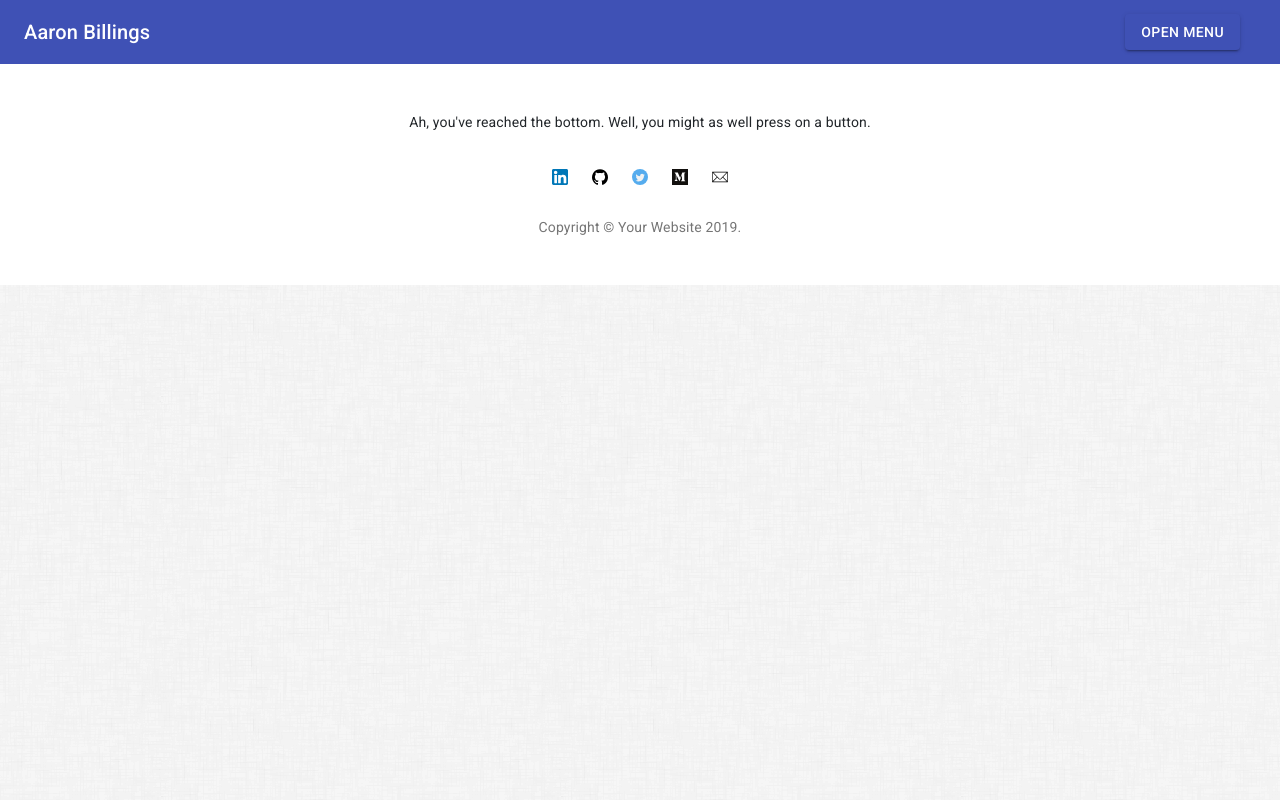
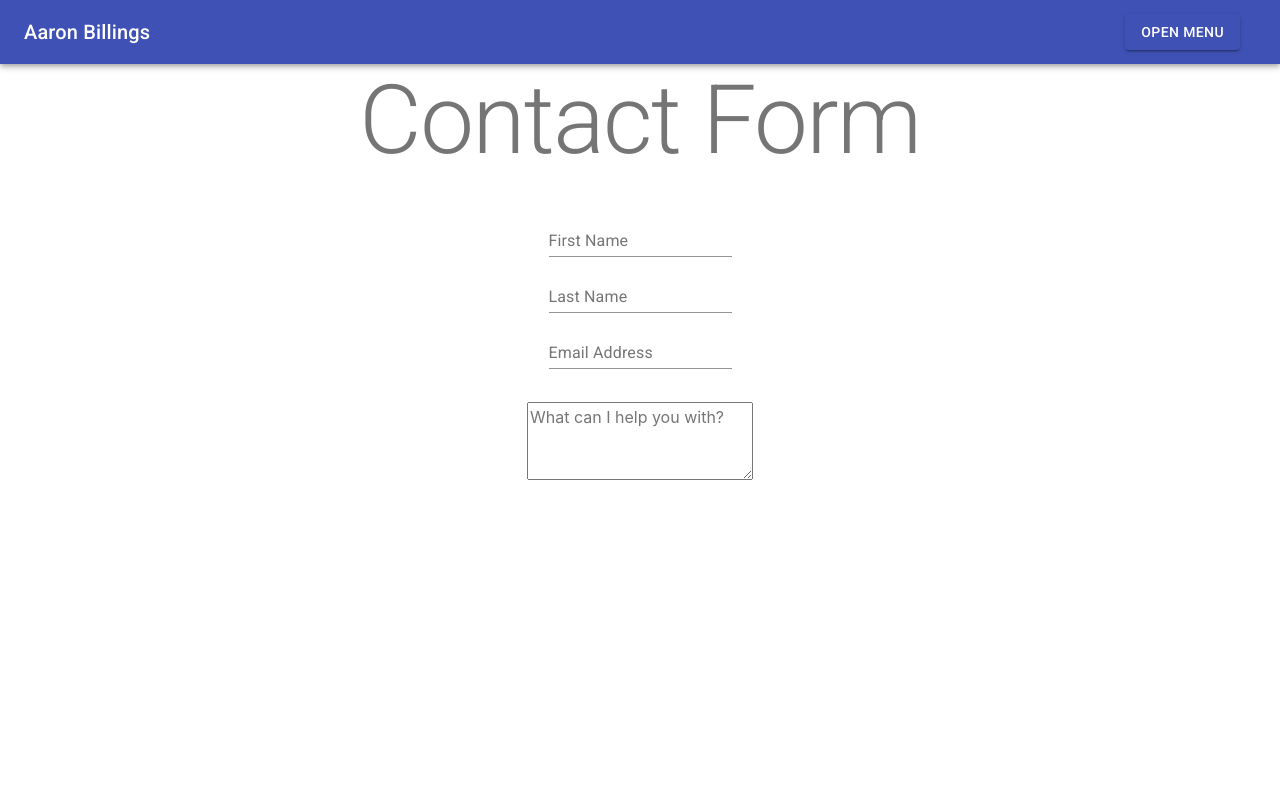
Before and after one commit to asbillings07/react_developer_portfolio, a React (Create React App) app: page /contact in a window 1280 px wide. Shown: the top 800 px of the page. Built offline with nearby package versions, Linux system fonts and the light colour scheme.

Commit message:
created contact form and notfound route and component

```diff
--- a/src/App.js
+++ b/src/App.js
@@ -4,8 +4,9 @@ import { AppNavBar } from './components/Navigation'
 import { Home } from './components/Home'
 import { About } from './components/About'
 import { ProjectDetail } from './components/ProjectDetail'
-import { Projects } from './components/Projects'
 import { Footer } from './components/Footer'
+import { NotFound } from './components/NotFound'
+import { ContactForm } from './components/ContactForm'
 
 function App () {
   return (
@@ -13,9 +14,10 @@ function App () {
       <AppNavBar />
       <Switch>
         <Route exact path='/' component={Home} />
-        <Route path='/about' component={About} />
-        <Route path='/project/:id' component={ProjectDetail} />
-        <Route path='/projects' component={Projects} />
+        <Route exact path='/about' component={About} />
+        <Route exact path='/project/:id' component={ProjectDetail} />
+        <Route exact path='/contact' component={ContactForm} />
+        <Route component={NotFound} />
       </Switch>
       <Footer />
     </Router>
--- a/src/components/About.js
+++ b/src/components/About.js
@@ -1,20 +1,48 @@
 /* eslint-disable react/jsx-no-target-blank */
 import React from 'react'
-import { Card, Container, Col, Row } from 'react-bootstrap'
+import { Container, Col, Row } from 'react-bootstrap'
 import styled from 'styled-components'
 import profilePic from '../images/profile_pic.jpeg'
-import Twitter from '../svgs/twitter.svg'
-import Github from '../svgs/github-logo.svg'
-import LinkedIn from '../svgs/linkedin.svg'
-import Medium from '../svgs/medium.svg'
-import Email from '../svgs/email.svg'
+import Typography from '@material-ui/core/Typography'
+import { makeStyles } from '@material-ui/core/styles'
+import Card from '@material-ui/core/Card'
+import Link from '@material-ui/core/Link'
+import CardMedia from '@material-ui/core/CardMedia'
+import CardContent from '@material-ui/core/CardContent'
+import CardActions from '@material-ui/core/CardActions'
+import IconButton from '@material-ui/core/IconButton'
+import LinkedInIcon from '@material-ui/icons/LinkedIn'
+import TwitterIcon from '@material-ui/icons/Twitter'
+import GitHubIcon from '@material-ui/icons/GitHub'
+import EmailIcon from '@material-ui/icons/Email'
+
+const useStyles = makeStyles(theme => ({
+  card: {
+    maxWidth: 345
+  },
+  media: {
+    maxHeight: 0,
+    paddingTop: '118.25%' // 16:9
+  },
+  expand: {
+    transform: 'rotate(0deg)',
+    marginLeft: 'auto',
+    transition: theme.transitions.create('transform', {
+      duration: theme.transitions.duration.shortest
+    })
+  },
+  expandOpen: {
+    transform: 'rotate(180deg)'
+  }
+}))
 
 export function About () {
+  const classes = useStyles()
   return (
     <StyledContainer>
       <Row>
         <Col md={6}>
-          <StyledCard style={{ width: '18rem' }}>
+          {/* <StyledCard style={{ width: '18rem' }}>
             <Card.Img variant='top' src={profilePic} />
             <Card.Header>
               <a
@@ -42,12 +70,60 @@ export function About () {
             <Card.Body>
               You can click on any of the icons above to connect with me.
             </Card.Body>
-          </StyledCard>
+          </StyledCard> */}
+          <Card className={classes.card}>
+            <CardMedia
+              className={classes.media}
+              image={profilePic}
+              title='Profile Image'
+            />
+            <CardContent>
+              <Typography variant='body2' color='textSecondary' component='p'>
+                Click any of the icons below to connect with me.
+              </Typography>
+            </CardContent>
+            <CardActions disableSpacing>
+              <IconButton aria-label='add to favorites'>
+                <Link href='https://github.com/asbillings07' target='_blank'>
+                  <GitHubIcon />
+                </Link>
+              </IconButton>
+              <IconButton aria-label='share'>
+                <Link
+                  href='https://www.linkedin.com/in/aaron-billings-9b429610a/'
+                  target='_blank'
+                  rel='noopener'
+                >
+                  <LinkedInIcon />
+                </Link>
+              </IconButton>
+              <IconButton aria-label='share'>
+                <Link
+                  href='https://twitter.com/abdevelops'
+                  target='_blank'
+                  rel='noopener'
+                >
+                  <TwitterIcon />
+                </Link>
+              </IconButton>
+              <IconButton aria-label='share'>
+                <Link
+                  href='mailto:abdevelops@gmail.com?subject=Thanks%20For%20Reaching%20Out&body=I%27m%20looking%20forward%20to%20connecting%20with%20you.%20You%20can%20replace%20this%20message%20with%20your%20own.%20'
+                  target='_blank'
+                  rel='noopener'
+                >
+                  <EmailIcon />
+                </Link>
+              </IconButton>
+            </CardActions>
+          </Card>
         </Col>
         <Col md={6}>
-          <h1>It's crazy that...</h1>
+          <Typography variant='h1' color='textPrimary'>
+            It's crazy that...
+          </Typography>
           <br />
-          <h6>
+          <Typography variant='h6' color='textSecondary'>
             It's already been over year since I've been coding. Before I started
             coding I was a support manager. I really enjoyed helping customers.
             However, I wanted to be the one to actually solve the code behind
@@ -55,55 +131,40 @@ export function About () {
             world of Software development. I loved what I was learning so much
             that I would spend most of my waking hours consuming information,
             and working on projects.
-          </h6>
+          </Typography>
           <br />
-          <h6>
+          <Typography variant='h6' color='textSecondary'>
             My passing for coding pushed me to code at least 8 hours a day while
             working a full time 9-5 job. I would wake up everyday at 4:30am and
             get to work by 5am. I would code until 9am, work my job until 12pm,
             code during lunch, then work my job again until 5pm. After which I
             would come home and code from 8pm until 12am.
-          </h6>
+          </Typography>
           <br />
-          <h6>
+          <Typography variant='h6' color='textSecondary'>
             Being a developer is not a hobby for me, it's a career. One I hope
             to pursue for the rest of my life. Coding makes me excited to get up
             in the morning, and pushes me to learn new languages and
             technologies. I am very passionate about software development and
             want to encourage others that are on the same path.
-          </h6>
+          </Typography>
           <br />
-          <h6>
+          <Typography variant='h6' color='textSecondary'>
             When I'm not coding, I enjoy spending time with my wife and two
             daughters, playing video games, and watching movies.
-          </h6>
-          <h6>
+          </Typography>
+          <Typography variant='h6' color='textSecondary'>
             Thanks for checking out my portfolio, if you like what you've seen
             and heard reach out, I'd love to hear from you. I'm always on the
             lookout for my next great adventure.
-          </h6>
+          </Typography>
         </Col>
       </Row>
     </StyledContainer>
   )
 }
 
-const StyledCard = styled(Card)`
-  display: flex;
-  width: 18rem;
-`
-const SVGImage = styled.img`
-  height: 40px;
-  width: 40px;
-  padding: 3px;
-`
-const EmailImage = styled.img`
-  height: 55px;
-  width: 55px;
-  padding: 3px;
-`
 const StyledContainer = styled(Container)`
-  background-image: url('../images/dust_scratches.png');
   margin-top: 25px;
   margin-bottom: 100px;
 `
--- /dev/null
+++ b/src/components/ContactForm.js
@@ -0,0 +1,85 @@
+import React from 'react'
+import TextField from '@material-ui/core/TextField'
+import TextareaAutosize from '@material-ui/core/TextareaAutosize'
+import { makeStyles } from '@material-ui/core/styles'
+import { FormGroup } from '@material-ui/core'
+import styled from 'styled-components'
+import Typography from '@material-ui/core/Typography'
+
+const useStyles = makeStyles(theme => ({
+  root: {
+    '& > *': {
+      margin: theme.spacing(1),
+      width: 500,
+      justifyContent: 'center'
+    }
+  },
+  textArea: {
+    marginTop: 25,
+    marginBottom: 500
+  },
+  firstName: {
+    marginTop: 25
+  }
+}))
+
+export const ContactForm = () => {
+  const classes = useStyles()
+  return (
+    <>
+      <HeadingContainer>
+        <Typography variant='h1' color='textSecondary'>
+          Contact Form
+        </Typography>
+      </HeadingContainer>
+      <Container>
+        <form
+          className={classes.root}
+          name='contact'
+          method='post'
+          data-netlify='true'
+        >
+          <FormGroup row>
+            <TextField
+              className={classes.firstName}
+              id='standard-basic'
+              label='First Name'
+              placeholder='First Name'
+            />
+          </FormGroup>
+          <FormGroup row>
+            <TextField
+              id='standard-basic'
+              label='Last Name'
+              placeholder='Last Name'
+            />
+          </FormGroup>
+          <FormGroup row>
+            <TextField
+              id='standard-basic'
+              label='Email Address'
+              placeholder='Email Address'
+            />
+          </FormGroup>
+          <FormGroup row>
+            <TextareaAutosize
+              className={classes.textArea}
+              aria-label='minimum height'
+              rows={3}
+              placeholder='What can I help you with?'
+            />
+          </FormGroup>
+        </form>
+      </Container>
+    </>
+  )
+}
+
+const Container = styled.div`
+  display: flex;
+  justify-content: center;
+`
+const HeadingContainer = styled.div`
+  display: flex;
+  justify-content: center;
+`
--- a/src/components/Footer.js
+++ b/src/components/Footer.js
@@ -16,7 +16,7 @@ const useStyles = makeStyles(theme => ({
   }
 }))
 
-function Copyright () {
+const Copyright = () => {
   return (
     <Typography variant='body2' color='textSecondary' align='center'>
       {'Copyright © '}
@@ -29,13 +29,12 @@ function Copyright () {
   )
 }
 
-export function Footer () {
+export const Footer = () => {
   const classes = useStyles()
   return (
     <footer className={classes.footer}>
       <Typography variant='body2' align='center' gutterBottom>
-        Ah, you've reached the bottom. Well, you might as well press on a
-        button.
+        Ah, you've reached the bottom. You might as well press a button.
       </Typography>
       <Container>
         <a
--- /dev/null
+++ b/src/components/NotFound.js
@@ -0,0 +1,34 @@
+import React from 'react'
+import Typography from '@material-ui/core/Typography'
+import styled from 'styled-components'
+
+export const NotFound = () => {
+  return (
+    <Container>
+      <Typography variant='h5' align='center' color='textSecondary'>
+        Well....This is Akward. Looks like what you're looking for isn't here.
+        Better head <a href='/'>back</a> just to be safe.
+      </Typography>
+      <ImageContainer>
+        <iframe
+          src='https://giphy.com/embed/STiCI0OIXlkI0'
+          width='480'
+          height='360'
+          frameBorder='0'
+          className='giphy-embed'
+          allowFullScreen
+          title='notfound'
+        />
+      </ImageContainer>
+    </Container>
+  )
+}
+const ImageContainer = styled.div`
+  display: flex;
+  justify-content: center;
+  margin-top: 25px;
+  margin-bottom: 100px;
+`
+const Container = styled.div`
+  margin-top: 100px;
+`
--- a/src/index.css
+++ b/src/index.css
@@ -3,7 +3,6 @@ body {
   font-family: 'Playfair Display', serif;
   -webkit-font-smoothing: antialiased;
   -moz-osx-font-smoothing: grayscale;
-  background-image: url(images/dust_scratches.png);
 }
 img.bg {
   /* Set rules to fill background */
```
